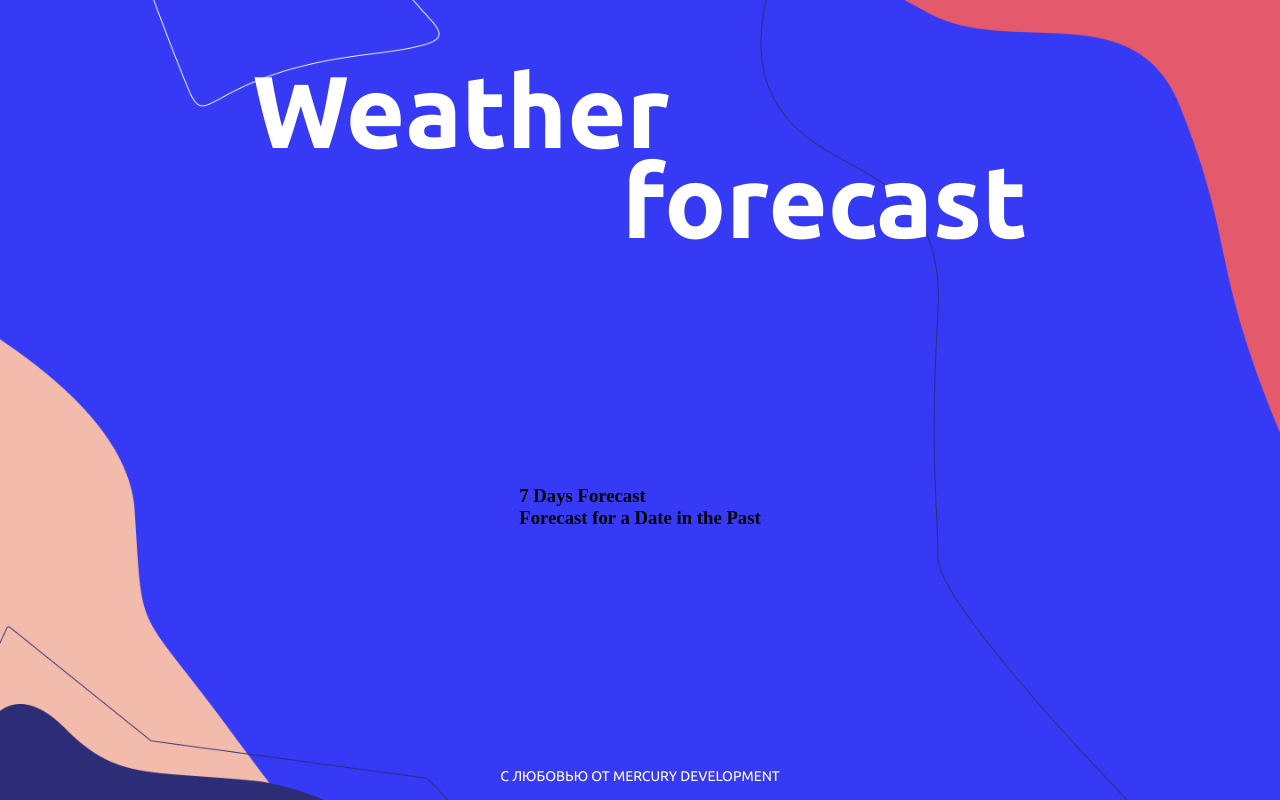
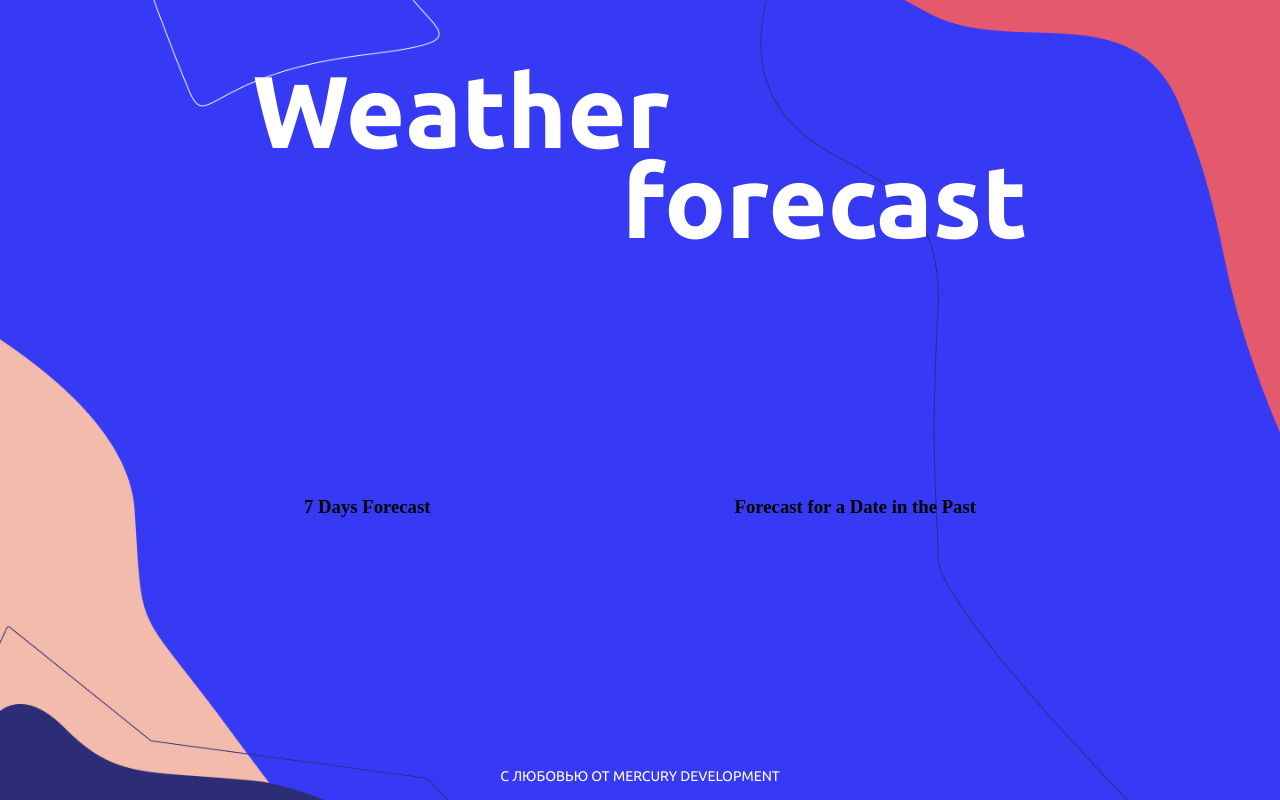
Before and after one commit to ezzum/react-bootcamp, a React (Create React App) app: page / in a window 1280 px wide. Built offline with nearby package versions, Linux system fonts and the light colour scheme.

Commit message:
basic styles

```diff
--- /dev/null
+++ b/src/app/main/main.scss
@@ -0,0 +1,5 @@
+.app__main {
+  width: 100%;
+  display: flex;
+  justify-content: space-evenly;
+}
--- a/src/app/main/main.tsx
+++ b/src/app/main/main.tsx
@@ -1,4 +1,6 @@
 import React from 'react'
+
+import './main.scss'
 import Forecast7Days from '../forecast-7-days/forecast-7-days'
 import ForecastHistory from '../forecast-history/forecast-history'
 
```
